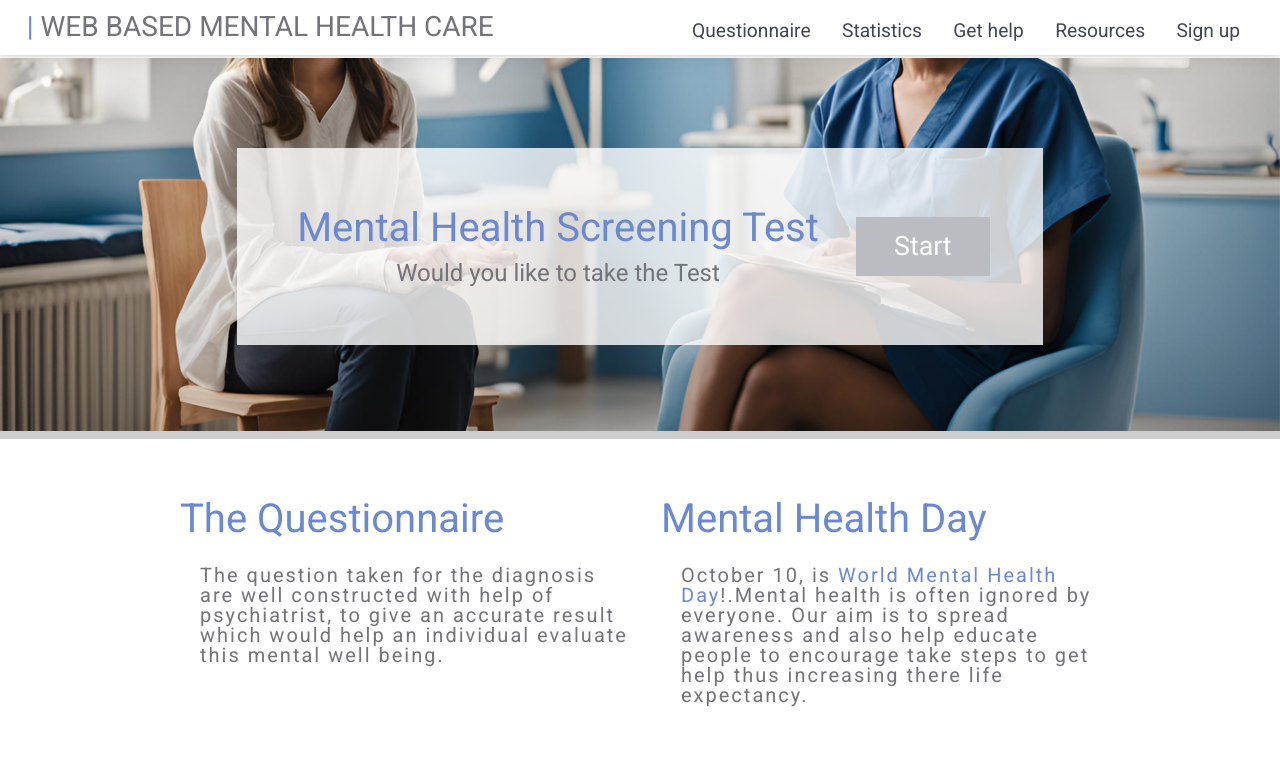
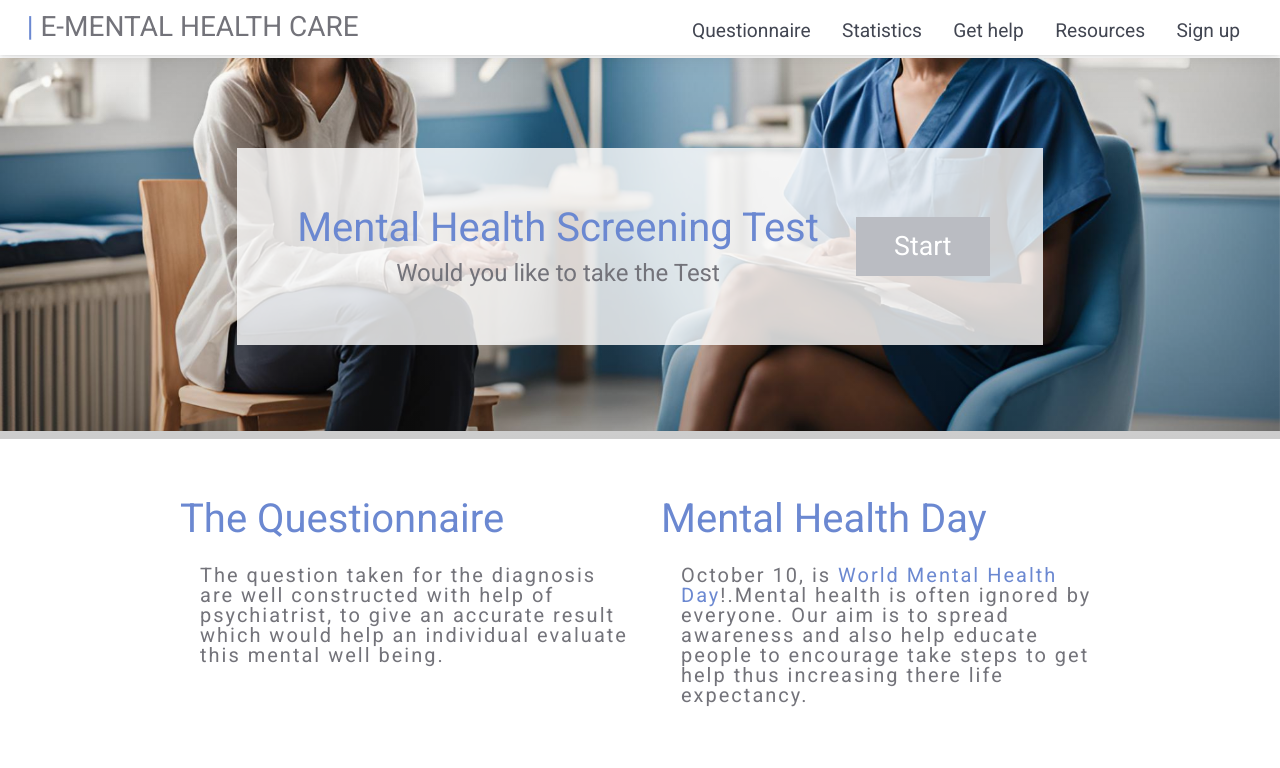
Before and after one commit to Virax17/Mental-Health-Care, a plain HTML site: page index.html in a window 1280 px wide. Drawn offline with nearby package versions, Linux system fonts and the light colour scheme.

Commit message:
Update index.html

```diff
--- a/index.html
+++ b/index.html
@@ -10,7 +10,7 @@
         <header>
             <div>
                 <a href="index.html">
-                    <h1 style="border: 4px; font-size: 28px;font-weight: 200;">| WEB BASED MENTAL HEALTH CARE</h1>
+                    <h1 style="border: 4px; font-size: 28px;font-weight: 200;">| E-MENTAL HEALTH CARE</h1>
                 </a>
             </div>
             <nav>
```
